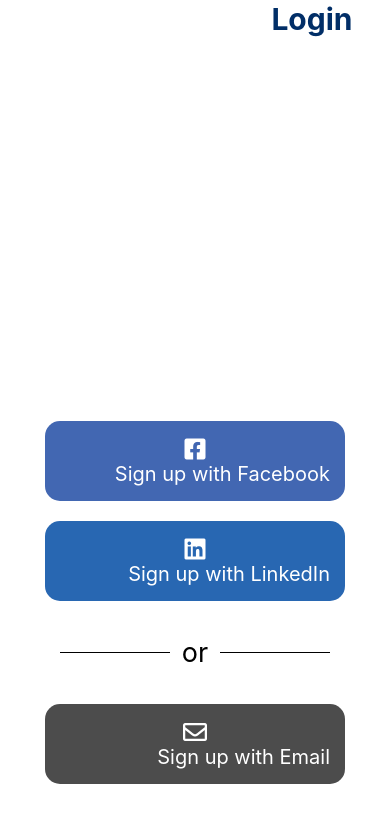
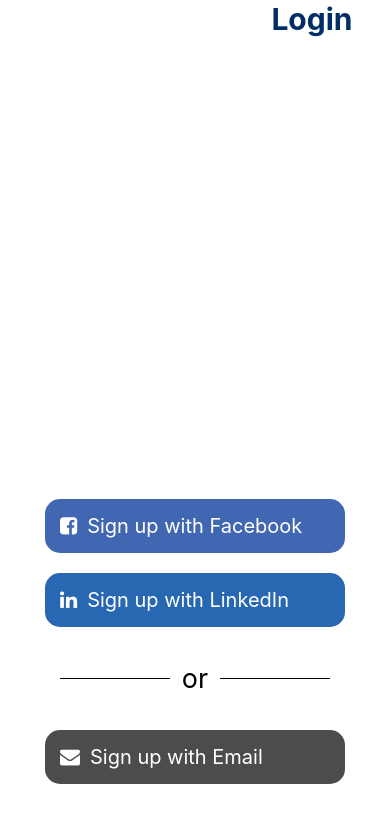
Before and after one commit to AfterHours/Application, a React Native app: screen / in a window 390 px wide. Shown: the top 822 px of the page. Built offline with nearby package versions, Linux system fonts and the light colour scheme.

Commit message:
change how are buttons were displayed, used import instead

```diff
--- a/App.js
+++ b/App.js
@@ -8,7 +8,7 @@
 
 import React from 'react';
 import {SafeAreaView, View, Text, Alert, TouchableOpacity} from 'react-native';
-import {Icon} from 'react-native-elements';
+import Icon from 'react-native-vector-icons/FontAwesome';
 
 import styles from './styles';
 
@@ -37,16 +37,18 @@
 
   return (
     <>
-      <TouchableOpacity
+      <Icon.Button
+        name={props.platform}
         style={[styles.buttonStyles, props.css]}
-        onPress={props.onPress}>
-        {showIcon(props.platform, props.type)}
+        onPress={props.onPress}
+        backgroundColor=" rgba(0, 122, 255, 0)">
+        {/*Background color set to invisible cause if not default is blue*/}
         <Text
           style={styles.buttonText}
           accessibilityLabel={props.accessibilityLabel}>
           {props.text}
         </Text>
-      </TouchableOpacity>
+      </Icon.Button>
     </>
   );
 }
```
